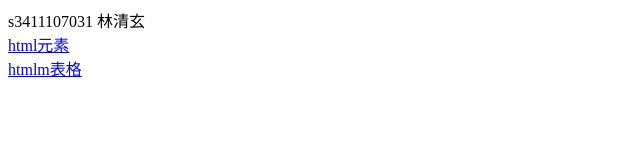
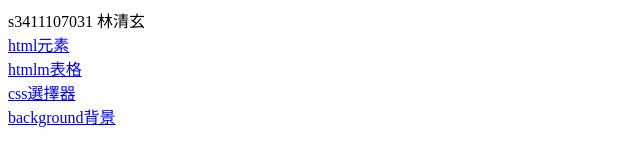
Before and after one commit to nn0628/3411107031, a plain HTML site: page index.html in a window 1280 px wide. Shown: the whole page, without its empty margins (0-640 px from the left). Drawn offline with Linux system fonts and the light colour scheme.

Commit message:
Add files via upload

```diff
--- a/index.html
+++ b/index.html
@@ -12,5 +12,9 @@
     <a href="one.html">html元素</a>
     <br>
     <a href="1.html">htmlm表格</a>
+    <br>
+    <a href="css.html">css選擇器</a>
+    <br>
+    <a href="background.html">background背景</a>
 </body>
 </html>
```
